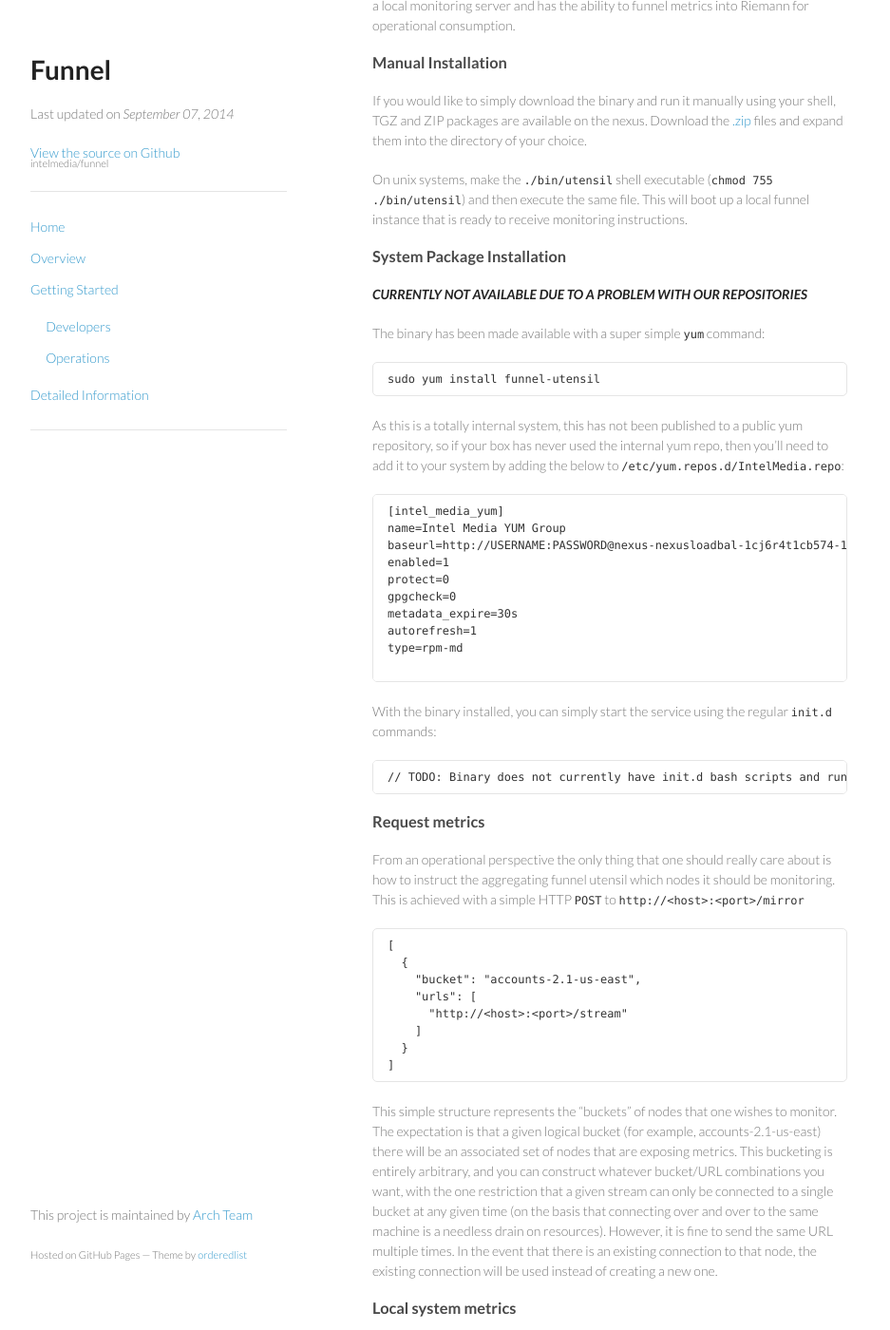
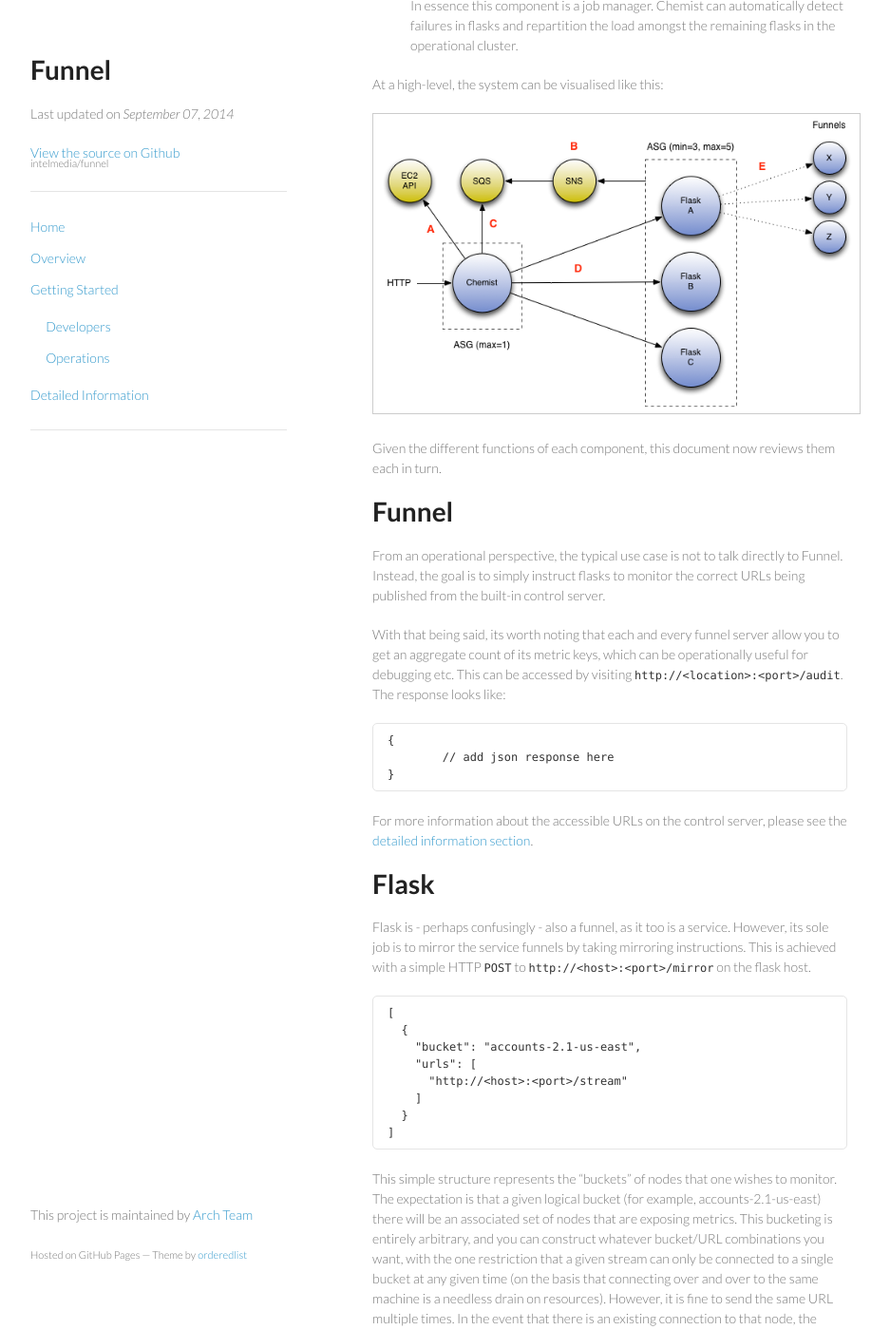
Before and after one commit to Verizon/funnel, a Jekyll site: the page built from getting-started/operations.md, in a window 1280 px wide and 1400 px high, scrolled down 300 px. Shown: the whole window at 95% size, without its empty margins (178-1115 px from the left). Built offline with Jekyll 4.4.1, drawn with Linux system fonts in a browser that asks for light colours; Markdown is read by kramdown in place of the engine named in the settings; some of the changed text lies outside the part shown.

Commit message:
more documentaiton updates

`````diff
--- a/getting-started/operations.md
+++ b/getting-started/operations.md
@@ -6,55 +6,41 @@ section: "getting-started"
 
 # Getting Started: Operations
 
-Before reading this guide, ensure you have read the [primer document](riemann.html) that discusses the setup required for [Riemann](http://riemann.io/).
+The *Funnel* monitoring system is an umbrella for several components:
 
-Assuming you have that done, and you're keen to get started, great!
+* [Funnel](#funnel): runs on each and every service and provides an instrumentation API for engineers to publish metrics about their application.
 
-**NOTE: Media deployments are always done to Linux machines, and operational monitoring will only be supported on linux.**
+* [Flask](#flask): collects metrics coming out of funnels and stores them in local memory, partitioned by a given "bucket" (more on this later).
 
-For operations staff, the funnel system has a binary called `utensil` that simply boots a local monitoring server and has the ability to funnel metrics into Riemann for operational consumption.
+* [Chemist](#chemist): organising what funnels are pouring which metrics into which flasks. In essence this component is a job manager. Chemist can automatically detect failures in flasks and repartition the load amongst the remaining flasks in the operational cluster.
 
-### Manual Installation
+At a high-level, the system can be visualised like this:
 
-If you would like to simply download the binary and run it manually using your shell, TGZ and ZIP packages are available on the nexus. Download the [.zip](http://nexus.svc.oncue.com/nexus/content/repositories/releases/intelmedia/ws/funnel/oncue/) files and expand them into the directory of your choice.
+![image]({{ site.baseurl }}img/chemist-flask-funnel.png)
 
-On unix systems, make the `./bin/utensil` shell executable (`chmod 755 ./bin/utensil`) and then execute the same file. This will boot up a local funnel instance that is ready to receive monitoring instructions.
+Given the different functions of each component, this document now reviews them each in turn.
 
+<a name="funnel"></a>
 
-### System Package Installation
+# Funnel
 
-***CURRENTLY NOT AVAILABLE DUE TO A PROBLEM WITH OUR REPOSITORIES***
+From an operational perspective, the typical use case is not to talk directly to Funnel. Instead, the goal is to simply instruct flasks to monitor the correct URLs being published from the built-in control server.
 
-The binary has been made available with a super simple `yum` command:
+With that being said, its worth noting that each and every funnel server allow you to get an aggregate count of its metric keys, which can be operationally useful for debugging etc. This can be accessed by visiting `http://<location>:<port>/audit`. The response looks like:
 
-````
-sudo yum install funnel-utensil
-````
+```
+{
+	// add json response here
+}
+```
 
-As this is a totally internal system, this has not been published to a public yum repository, so if your box has never used the internal yum repo, then you'll need to add it to your system by adding the below to `/etc/yum.repos.d/IntelMedia.repo`:
+For more information about the accessible URLs on the control server, please see the [detailed information section]({{ site.baseurl }}details/#control-server).
 
-````
-[intel_media_yum]
-name=Intel Media YUM Group
-baseurl=http://USERNAME:PASSWORD@nexus-nexusloadbal-1cj6r4t1cb574-1345959472.us-east-1.elb.amazonaws.com/nexus/content/groups/intel_media_yum
-enabled=1
-protect=0
-gpgcheck=0
-metadata_expire=30s
-autorefresh=1
-type=rpm-md
+<a name="flask"></a>
 
-````
+# Flask
 
-With the binary installed, you can simply start the service using the regular `init.d` commands:
-
-````
-// TODO: Binary does not currently have init.d bash scripts and runs in the foreground. Swap this to use init.d
-````
-
-### Request metrics
-
-From an operational perspective the only thing that one should really care about is how to instruct the aggregating funnel utensil which nodes it should be monitoring. This is achieved with a simple HTTP `POST` to `http://<host>:<port>/mirror`
+Flask is - perhaps confusingly - also a funnel, as it too is a service. However, its sole job is to mirror the service funnels by taking mirroring instructions. This is achieved with a simple HTTP `POST` to `http://<host>:<port>/mirror` on the flask host.
 
 ````
 [
@@ -66,14 +52,15 @@ From an operational perspective the only thing that one should really care about
   }
 ]
 ````
-This simple structure represents the "buckets" of nodes that one wishes to monitor. The expectation is that a given logical bucket (for example, accounts-2.1-us-east) there will be an associated set of nodes that are exposing metrics. This bucketing is entirely arbitrary, and you can construct whatever bucket/URL combinations you want, with the one restriction that a given stream can only be connected to a single bucket at any given time (on the basis that connecting over and over to the same machine is a needless drain on resources). However, it is fine to send the same URL multiple times. In the event that there is an existing connection to that node, the existing connection will be used instead of creating a new one.
 
+This simple structure represents the "buckets" of nodes that one wishes to monitor. The expectation is that a given logical bucket (for example, accounts-2.1-us-east) there will be an associated set of nodes that are exposing metrics. This bucketing is entirely arbitrary, and you can construct whatever bucket/URL combinations you want, with the one restriction that a given stream can only be connected to a single bucket at any given time (on the basis that connecting over and over to the same machine is a needless drain on resources). However, it is fine to send the same URL multiple times. In the event that there is an existing connection to that node, the existing connection will be used instead of creating a new one (in other words, monitoring instructions are idempotent for bucket -> url combinations).
 
 ### Local system metrics
 
-Utensil will also collect operating system statistics for the local machine if these two conditions are true:
+As mentioned above, the *Flask* is also a service so it too can produce metrics and be monitored. To enable funnel on the Flask instance, two conditions need to be true:
 
-* The Hyperic SIGAR library is available on the `LD_LIBRARY_PATH`.
+* The Hyperic SIGAR library is available on the `LD_LIBRARY_PATH` (note this happens by default when the Flask instances are deployed using the bake pipeline).
+
 * The Utensil configuration file contains the `localHostMonitorFrequencySeconds` setting.
 
 If your machine is a recently baked instance, it should already contain Hyperic SIGAR on the `LD_LIBRARY_PATH`.Otherwise download the library here: [http://sourceforge.net/projects/sigar/files/](http://sourceforge.net/projects/sigar/files/).
@@ -89,3 +76,9 @@ SIGAR gathers a large set of metrics for the local machine:
 * Memory statistics.
 * Load averages for 5, 10, and 15 minute intervals.
 * Operating system uptime.
+
+<a name="chemist"></a>
+
+# Chemist
+
+Whatever normcore pour-over Portland, slow-carb paleo quinoa gentrify Helvetica small batch. Cosby sweater McSweeney's Echo Park fingerstache tofu. 90's scenester bespoke, farm-to-table you probably haven't heard of them forage 8-bit normcore Vice High Life quinoa kitsch freegan Tonx single-origin coffee. Readymade wayfarers beard pop-up Neutra banh mi ennui mlkshk. Pinterest fap hoodie seitan. Sartorial paleo kitsch dreamcatcher, food truck viral hella blog. Typewriter Tonx fashion axe biodiesel dreamcatcher.
`````
Also changed, not shown: img/chemist-flask-funnel.png (added).
